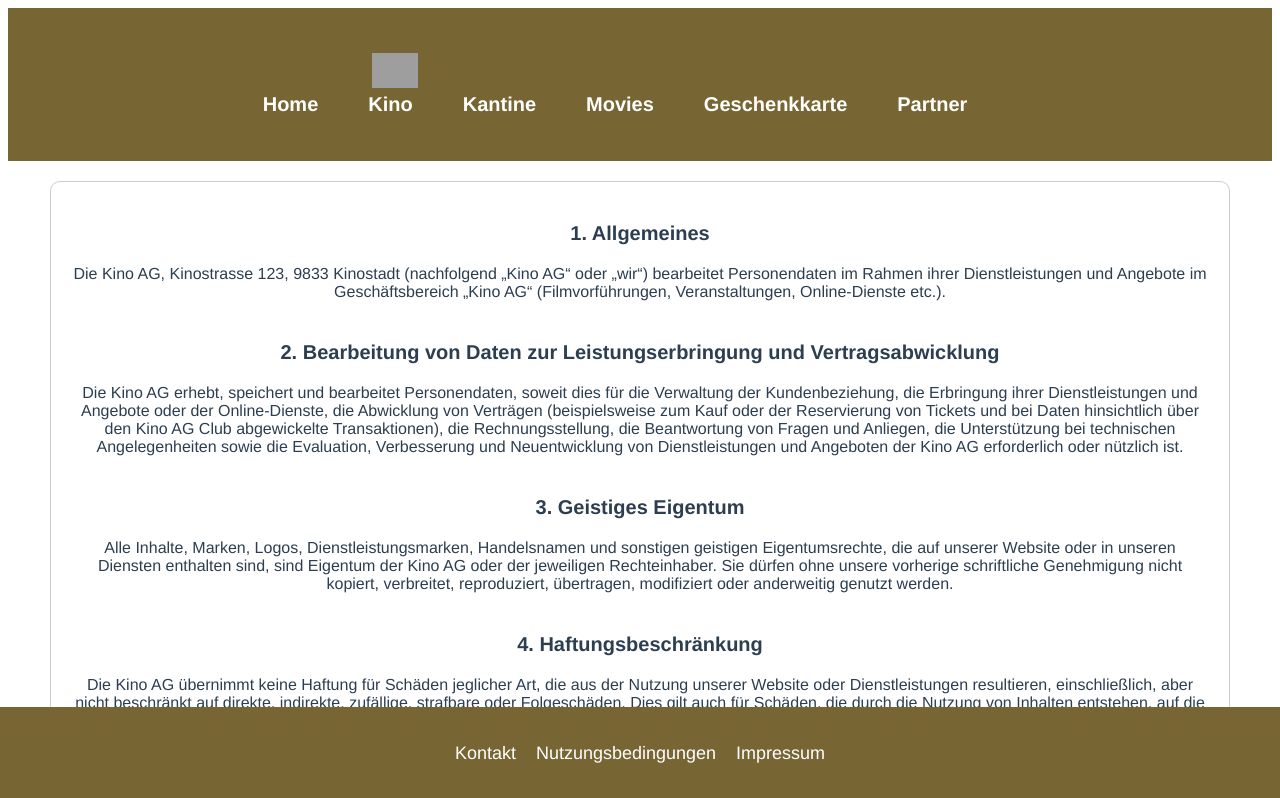
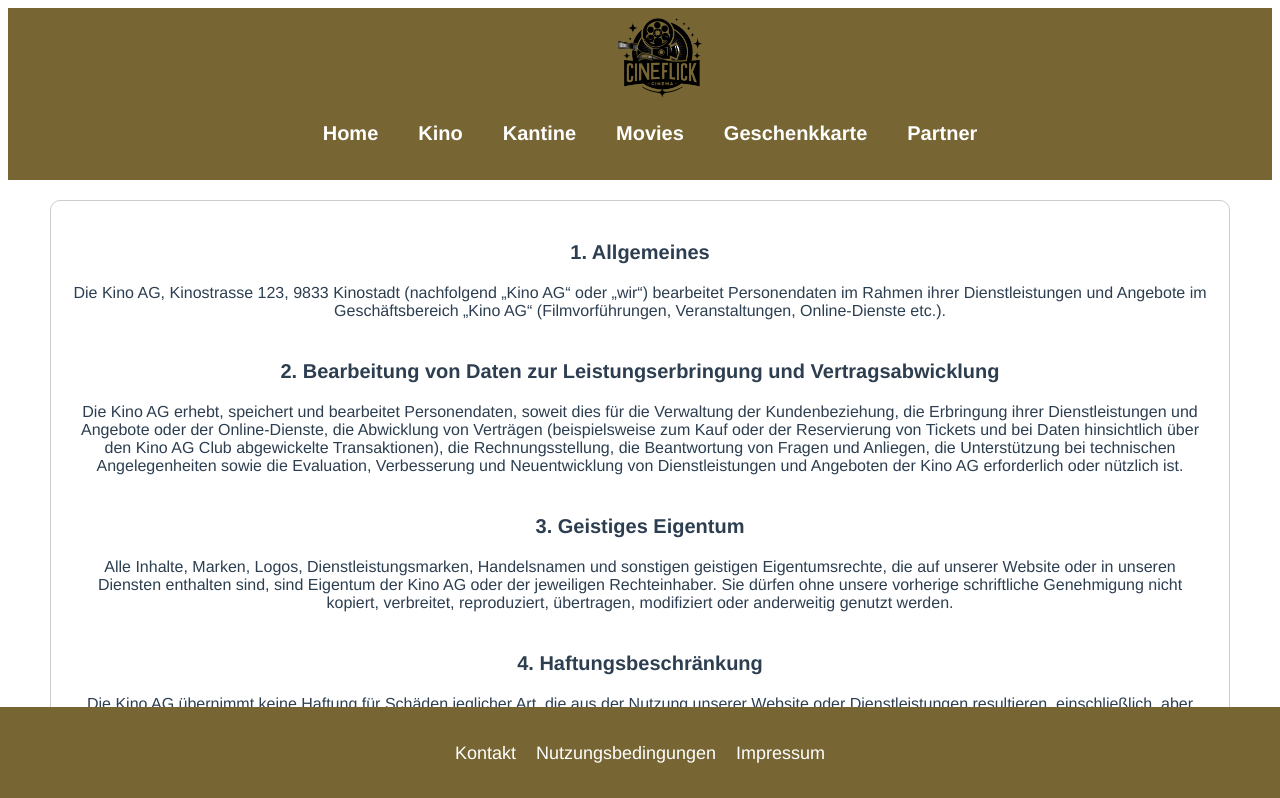
Before and after one commit to M426-Kinopage/Website, a Vue app: page /nutzungsbedingungen in a window 1280 px wide. Shown: the top 798 px of the page. Built offline with nearby package versions, Linux system fonts and the light colour scheme; grey boxes are pictures that could not be loaded.

Commit message:
Header Logo updated
-Bug mit dem Header Logo gefixxt
-Neues Logo hinzugefügt
- Neues Logo formatiert

```diff
--- a/src/components/Header.vue
+++ b/src/components/Header.vue
@@ -1,8 +1,9 @@
 <template>
   <header>
     <nav>
-        <ul>
-          <li><router-link to="/"><img src="../assets/Logo-Test.png" alt="Logo" style="height:35px; margin-right: 20px;"></router-link></li>
+
+      <ul class="nav-links" style="margin-bottom: -10px;">
+        <ul> <img src="../assets/logo-transparent.png" alt="Logo" style="height:80px;   margin-bottom: 20px; margin-top: -35px;"></ul>
         <li><router-link to="/" class="nav-link">Home</router-link></li>
         <li><router-link to="/kino" class="nav-link">Kino</router-link></li>
         <li><router-link to="/kantine" class="nav-link">Kantine</router-link></li>
@@ -14,12 +15,6 @@
   </header>
 </template>
 
-  <script>
-  export default {
-    name: 'Header',
-  }
-  </script>
-
 <style scoped>
 header {
   background-color: #763;
@@ -28,44 +23,37 @@
   text-align: center;
 }
 
-  nav ul {
+nav {
+  display: flex;
+  justify-content: center;
+}
+
+.nav-links {
   list-style-type: none;
   margin: 0;
   padding: 0;
 }
 
-  nav ul li {
+.nav-links li {
   display: inline;
   margin-right: 20px;
 }
 
-  nav ul li a {
+.nav-links li:last-child {
+  margin-right: 0;
+}
+
+.nav-links li a {
   color: #fff;
   text-decoration: none;
-    font-size: 18px;
+  font-size: 20px;
   transition: color 0.3s ease;
+  margin-left: 20px;
 }
 
-  nav ul li a:hover {
+.nav-links li a:hover {
   color: #42b983;
   text-decoration: none;
 }
 
-  nav ul li:first-child {
-  margin-right: 450px;
-}
-  .nav-link {
-    font-size: 20px;
-    font-weight: bold;
-    margin-right: 30px;
-  }
-
-  nav ul li:first-child a {
-    padding-right: 20px;
-  }
-
-  nav ul li:first-child a:hover {
-    color: inherit;
-    text-decoration: none;
-  }
 </style>
--- a/src/views/HomeView.vue
+++ b/src/views/HomeView.vue
@@ -1,6 +1,5 @@
 <template>
   <div class="home">
-    <img alt="Vue logo" src="../assets/logo.png">
     <HelloWorld msg="Welcome to Your Vue.js App"/>
   </div>
 </template>
```
Also changed, not shown: src/assets/logo-transparent.png. Lines whose indentation alone changed are shown as unchanged.
